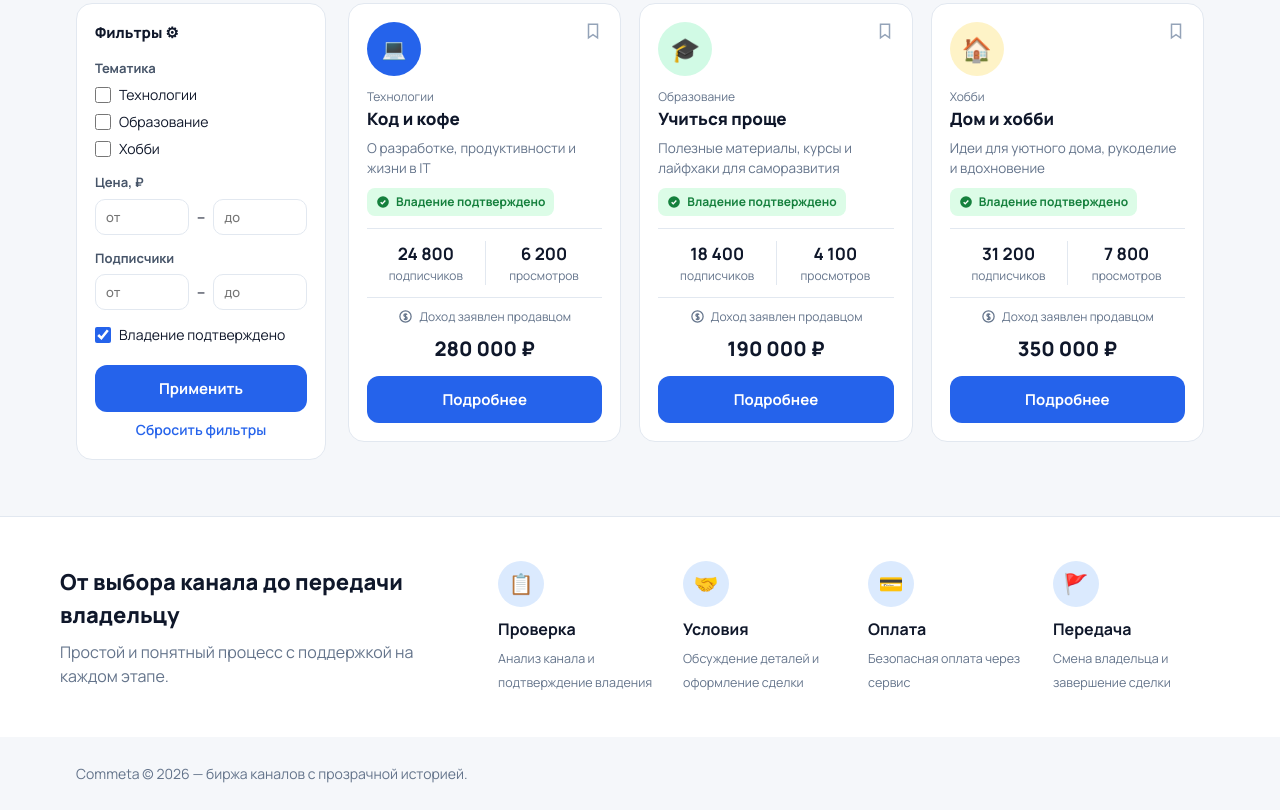
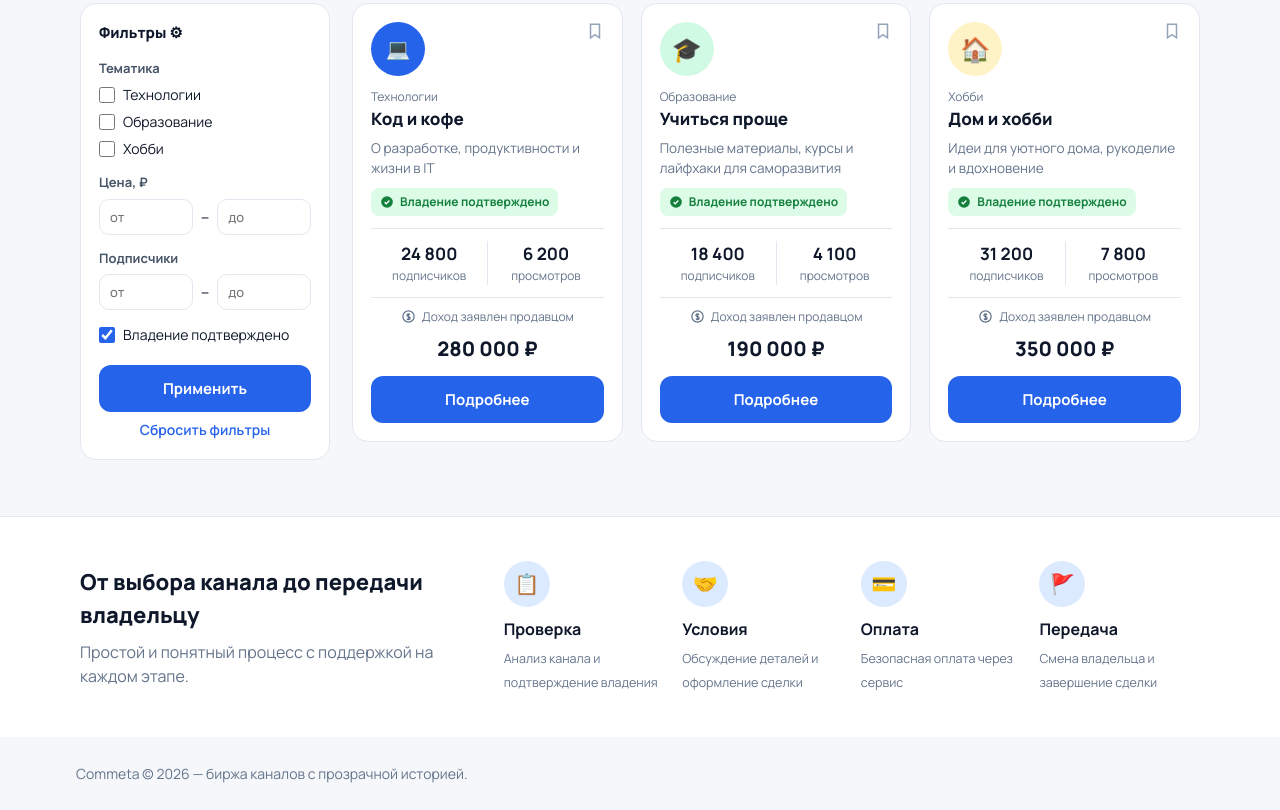
Before and after one commit to vassartraff-afk/Commeta, a website: page index.html in a window 1280 px wide. Shown: the part 563-1373 px from the top of the page. Drawn offline with Linux system fonts and the light colour scheme; a web font is replaced by a local one.

Commit message:
Update style.css

```diff
--- a/style.css
+++ b/style.css
@@ -100,3 +100,5 @@ footer{padding:26px 0;color:var(--mut);font-size:14px}
   .card{padding:16px}
   .sub{font-size:16px}
 }
+header>div,footer>div,section.wrap,section.hero,section#catalog{max-width:1160px;margin:0 auto;padding-left:20px;padding-right:20px}
+section.how>div{max-width:1160px;margin:0 auto;padding:44px 20px}
```
